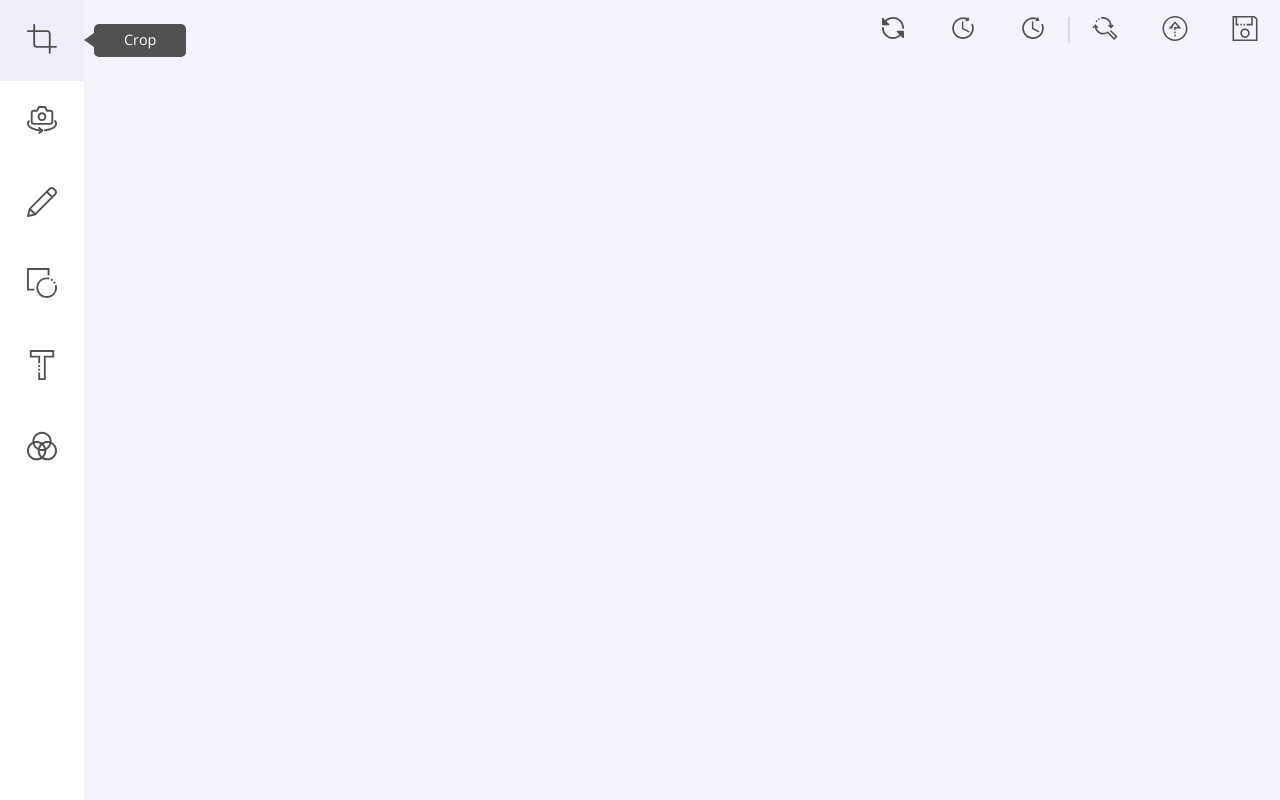
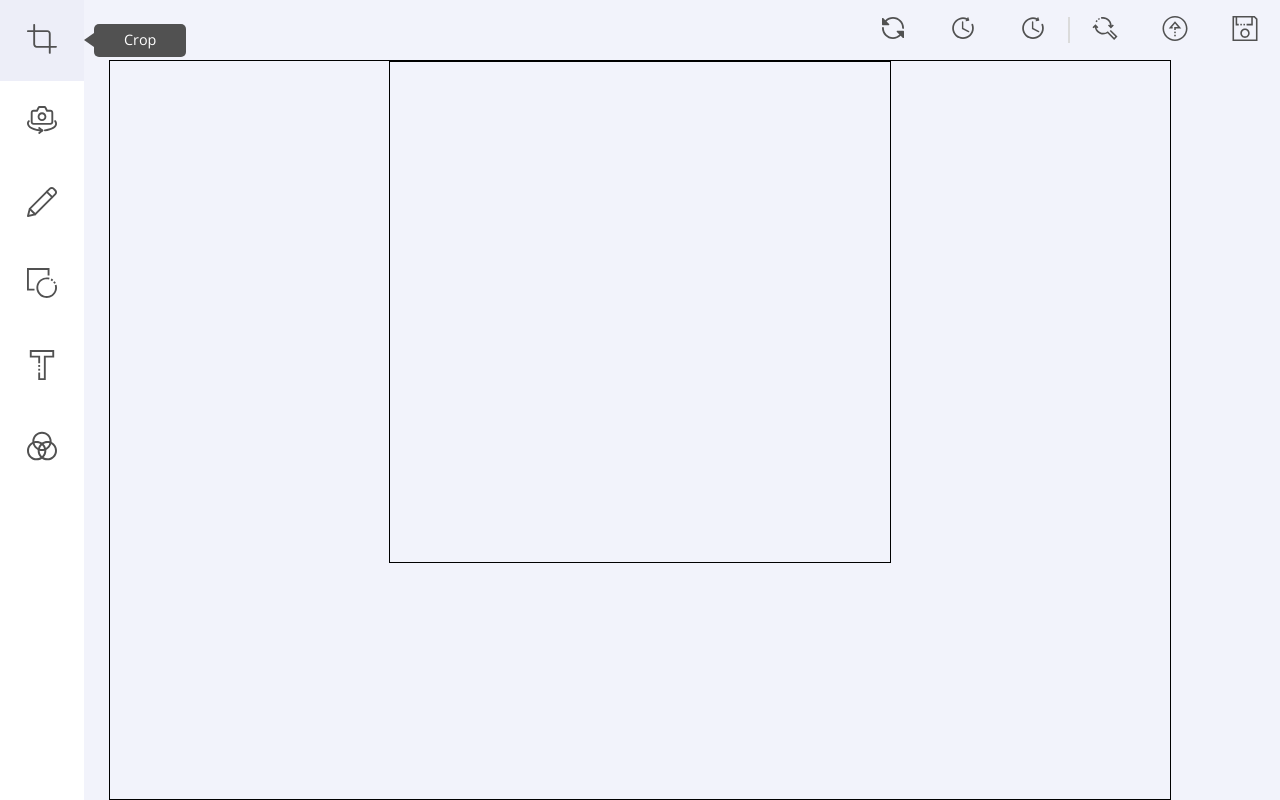
Before and after one commit to bathong-dev/image-editor, a React (Create React App) app: page / in a window 1280 px wide. Built offline with nearby package versions, Linux system fonts and the light colour scheme; what unsplash-js would draw is missing.

Commit message:
Create Canvas

```diff
--- a/package.json
+++ b/package.json
@@ -44,7 +44,9 @@
     ]
   },
   "devDependencies": {
+    "@testing-library/react-hooks": "^3.2.1",
     "enzyme": "^3.11.0",
-    "enzyme-adapter-react-16": "^1.15.2"
+    "enzyme-adapter-react-16": "^1.15.2",
+    "react-test-renderer": "^16.13.1"
   }
 }
--- a/src/App.tsx
+++ b/src/App.tsx
@@ -1,12 +1,14 @@
 import React from "react";
 import Menu from "./components/Menu";
 import Header from "./components/Header";
+import Canvas from "./components/Canvas";
 
 const App: React.FC = () => {
   return (
     <div className="app">
       <Header />
       <Menu />
+      <Canvas />
     </div>
   );
 };
--- /dev/null
+++ b/src/components/Canvas.tsx
@@ -0,0 +1,21 @@
+import React, { useRef } from "react";
+import { useObserver } from "mobx-react";
+import useStore from "../helpers/useStore";
+
+const Canvas = () => {
+  const { canvasStore } = useStore();
+  const canvasRef = useRef<HTMLCanvasElement>(null);
+
+  return useObserver(() => (
+    <section className="canvas">
+      <div style={{display: "none"}}>{canvasStore.imageUrl}</div>
+      <canvas
+        ref={canvasRef}
+        width="500"
+        height="500"
+      ></canvas>
+    </section>
+  ));
+};
+
+export default Canvas;
--- a/src/components/SearchButton.tsx
+++ b/src/components/SearchButton.tsx
@@ -10,7 +10,10 @@ const SearchButton: React.FC = () => {
   return (
     <>
       <Tooltip content="Upload an image from Unsplash" placement="bottom">
-        <Search onClick={() => toggleGallery(!isGalleryOpen)}/>
+        <Search
+          className="header__search"
+          onClick={() => toggleGallery(!isGalleryOpen)}
+        />
       </Tooltip>
       {isGalleryOpen && <UnsplashGallery close={closeGallery} />}
     </>
--- a/src/components/UnsplashGallery.tsx
+++ b/src/components/UnsplashGallery.tsx
@@ -4,12 +4,14 @@ import Gallery, { PhotoProps, PhotoClickHandler } from "react-photo-gallery";
 import { useUnsplashAPI, Image } from "../helpers/useUnsplashAPI";
 import { ReactComponent as Search } from "../assets/search2.svg";
 import { ReactComponent as Loader } from "../assets/loader.svg";
+import useStore from "../helpers/useStore";
 
 type Props = {
   close: () => void;
 }
 
 const UnsplashGallery: React.FC<Props> = ({close}) => {
+  const { canvasStore } = useStore();
   const [{
     images,
     isLoading,
@@ -35,8 +37,8 @@ const UnsplashGallery: React.FC<Props> = ({close}) => {
   };
 
   const handleImageClick: PhotoClickHandler = (event, photos) => {
-    // temporarily
-    console.log(images[photos.index].regularUrl);
+    canvasStore.setImageUrl(images[photos.index].regularUrl);
+    close();
   };
 
   const galleryPhotoProp: PhotoProps[] = images.map((image: Image) => {
@@ -53,7 +55,6 @@ const UnsplashGallery: React.FC<Props> = ({close}) => {
       document.removeEventListener("click", handleClickOutside);
     };
   });
-
   return (
     <div
       ref={galleryRef}
--- /dev/null
+++ b/src/helpers/storeProvider.ts
@@ -0,0 +1,9 @@
+import { createContext } from "react";
+import { CanvasStore } from "../stores/canvasStrore";
+
+type Stores = {
+  canvasStore: CanvasStore
+}
+
+export const StoreContext = createContext({} as Stores);
+export const StoreProvider = StoreContext.Provider;
--- /dev/null
+++ b/src/helpers/useStore.ts
@@ -0,0 +1,5 @@
+import { useContext } from "react";
+import { StoreContext } from "./storeProvider";
+
+const useStore = () => useContext(StoreContext);
+export default useStore;
--- a/src/index.tsx
+++ b/src/index.tsx
@@ -3,11 +3,20 @@ import ReactDOM from "react-dom";
 import "normalize.css";
 import "./styles/main.scss";
 import App from "./App";
+
 import * as serviceWorker from "./serviceWorker";
+import canvasStore from "./stores/canvasStrore";
+import { StoreProvider } from "./helpers/storeProvider";
+
+const stores = {
+  canvasStore,
+};
 
 ReactDOM.render(
   <React.StrictMode>
-    <App />
+    <StoreProvider value={stores}>
+      <App />
+    </StoreProvider>
   </React.StrictMode>,
   document.getElementById("root"),
 );
--- /dev/null
+++ b/src/stores/canvasStrore.ts
@@ -0,0 +1,11 @@
+import { observable, action } from "mobx";
+
+export class CanvasStore {
+  @observable imageUrl: string = "";
+
+  @action setImageUrl(url: string) {
+    this.imageUrl = url;
+  }
+}
+
+export default new CanvasStore();
--- /dev/null
+++ b/src/styles/components/canvas.scss
@@ -0,0 +1,9 @@
+.canvas {
+  grid-column-start: 2;
+  grid-column-end: 12;
+  border: 1px solid;
+  text-align: center;
+  canvas {
+    border: 1px solid;
+  }
+}
--- a/src/styles/main.scss
+++ b/src/styles/main.scss
@@ -6,6 +6,7 @@
 @import "./components/menu";
 @import "./components/tooltip.scss";
 @import "./components/unsplashGallery.scss";
+@import "./components/canvas.scss";
 
 * {
   box-sizing: border-box;
--- a/tsconfig.json
+++ b/tsconfig.json
@@ -1,6 +1,6 @@
 {
   "compilerOptions": {
-    "target": "es5",
+    "target": "esNExt",
     "lib": [
       "dom",
       "dom.iterable",
@@ -9,6 +9,7 @@
     "allowJs": true,
     "skipLibCheck": true,
     "esModuleInterop": true,
+    "experimentalDecorators": true,
     "allowSyntheticDefaultImports": true,
     "strict": true,
     "forceConsistentCasingInFileNames": true,
```
Also changed, not shown: 1 other file (tests, documents, lock files or other folders).
